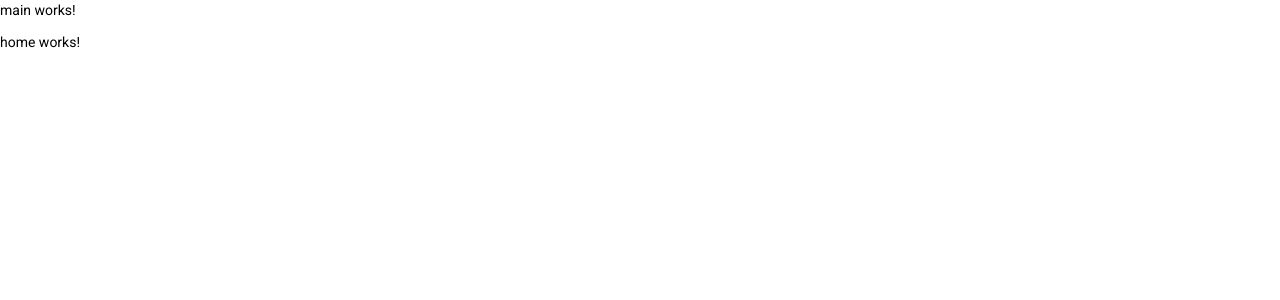
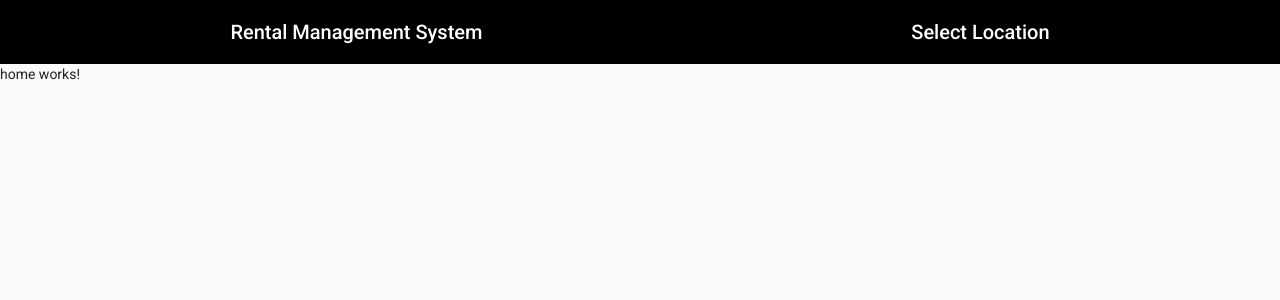
Before and after one commit to swapnilp0x00/crownstack-challenge, an Angular app: page / in a window 1280 px wide. Shown: the top 300 px of the page. Built offline with nearby package versions, Linux system fonts and the light colour scheme.

Commit message:
Added some styling

```diff
--- a/src/app/modules/_main/main.component.html
+++ b/src/app/modules/_main/main.component.html
@@ -1,3 +1,10 @@
-<p>main works!</p>
-
-<router-outlet></router-outlet>
+<mat-sidenav-container class="sidenav-container">
+  <mat-sidenav-content>
+    <mat-toolbar color="primary">
+      <span>Rental Management System</span>
+      <span> Select Location</span>
+    </mat-toolbar>
+    <!-- Add Content Here -->
+    <router-outlet></router-outlet>
+  </mat-sidenav-content>
+</mat-sidenav-container>
--- a/src/app/modules/_main/main.component.scss
+++ b/src/app/modules/_main/main.component.scss
@@ -0,0 +1,25 @@
+.sidenav-container {
+  height: 100%;
+}
+
+.sidenav {
+  width: 200px;
+}
+
+.sidenav .mat-toolbar {
+  background: inherit;
+}
+
+// Custom Styling
+
+.mat-toolbar {
+  justify-content: space-around;
+}
+
+.mat-toolbar.mat-primary {
+  background: black;
+  color: white;
+  position: sticky;
+  top: 0;
+  z-index: 1;
+}
--- a/src/app/modules/_main/main.component.ts
+++ b/src/app/modules/_main/main.component.ts
@@ -1,15 +1,21 @@
-import { Component, OnInit } from '@angular/core';
+import { Component } from '@angular/core';
+import { BreakpointObserver, Breakpoints } from '@angular/cdk/layout';
+import { Observable } from 'rxjs';
+import { map, shareReplay } from 'rxjs/operators';
 
 @Component({
   selector: 'app-main',
   templateUrl: './main.component.html',
   styleUrls: ['./main.component.scss']
 })
-export class MainComponent implements OnInit {
+export class MainComponent {
 
-  constructor() { }
+  isHandset$: Observable<boolean> = this.breakpointObserver.observe(Breakpoints.Handset)
+    .pipe(
+      map(result => result.matches),
+      shareReplay()
+    );
 
-  ngOnInit(): void {
-  }
+  constructor(private breakpointObserver: BreakpointObserver) {}
 
 }
```
Also changed, not shown: src/app/modules/_main/main.module.ts (+13 -1 lines), 1 other file (tests, documents, lock files or other folders).
